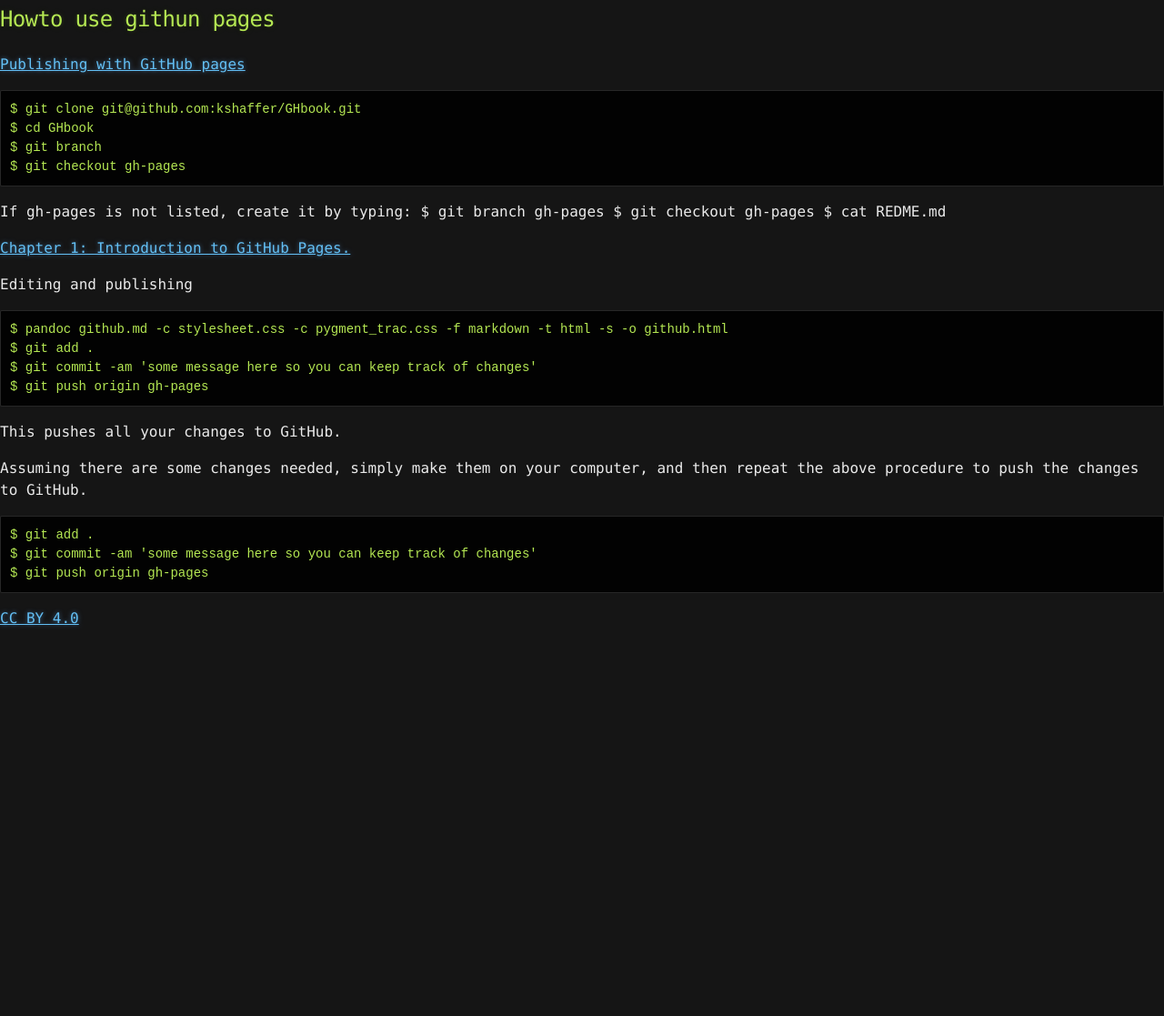
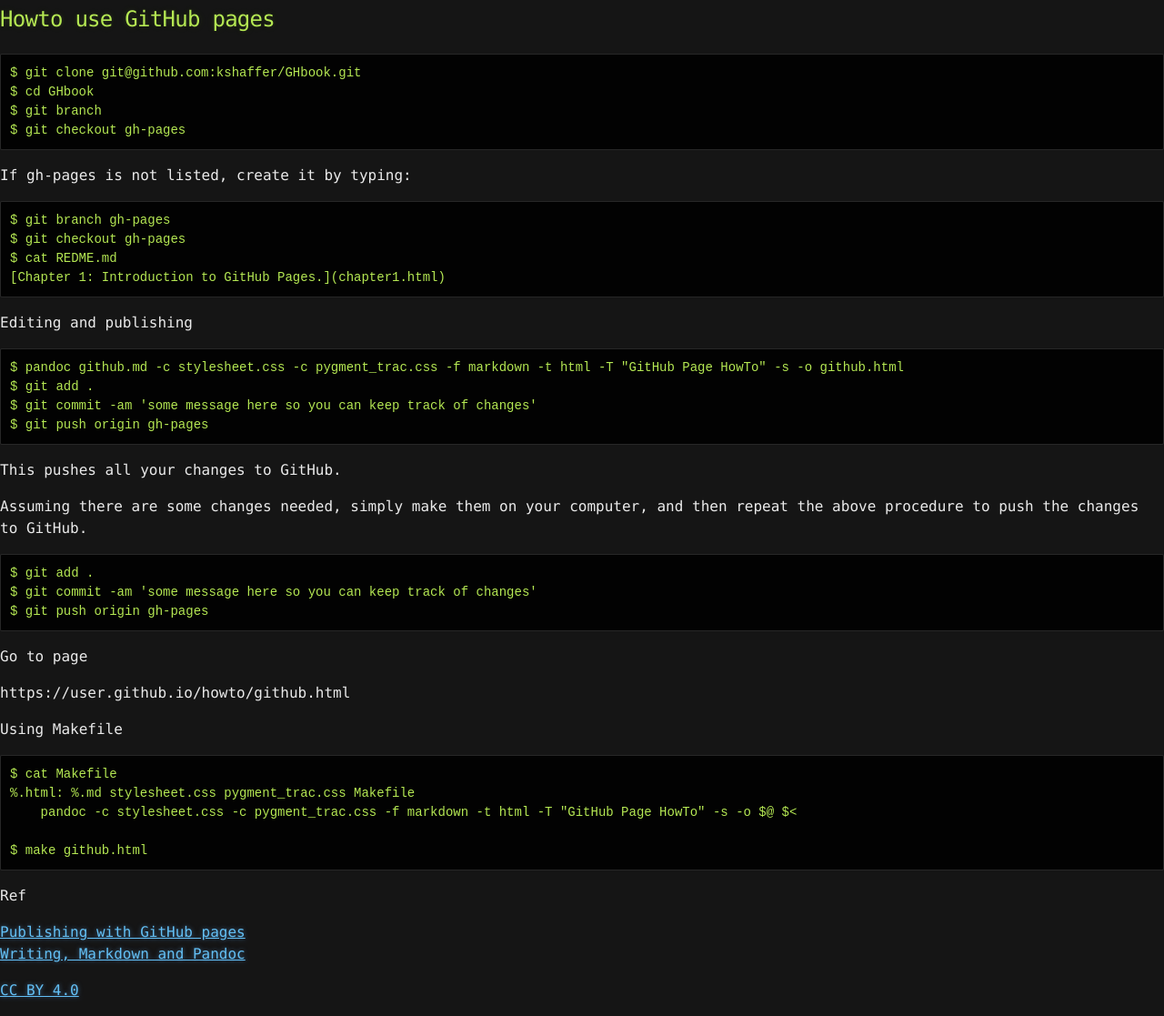
Before and after one commit to dbellomo/howto, a plain HTML site: page github.html in a window 1280 px wide. Shown: the part 65-1182 px from the top of the page at 91% size. Before the commit the page ends 800 px from the top, so only its background shows below. Drawn offline with Linux system fonts and the light colour scheme.

Commit message:
minor changes

```diff
--- a/github.html
+++ b/github.html
@@ -4,23 +4,25 @@
   <meta http-equiv="Content-Type" content="text/html; charset=utf-8" />
   <meta http-equiv="Content-Style-Type" content="text/css" />
   <meta name="generator" content="pandoc" />
-  <title></title>
+  <title>GitHub Page HowTo - </title>
   <style type="text/css">code{white-space: pre;}</style>
   <link rel="stylesheet" href="stylesheet.css" type="text/css" />
   <link rel="stylesheet" href="pygment_trac.css" type="text/css" />
 </head>
 <body>
 <h1 id="howto">HowTo</h1>
-<h2 id="howto-use-githun-pages">Howto use githun pages</h2>
-<p><a href="http://kris.shaffermusic.com/2013/09/publishing-with-github-pages">Publishing with GitHub pages</a></p>
+<h2 id="howto-use-github-pages">Howto use GitHub pages</h2>
 <pre><code>$ git clone git@github.com:kshaffer/GHbook.git
 $ cd GHbook
 $ git branch
 $ git checkout gh-pages</code></pre>
-<p>If gh-pages is not listed, create it by typing: $ git branch gh-pages $ git checkout gh-pages $ cat REDME.md</p>
-<p><a href="chapter1.html">Chapter 1: Introduction to GitHub Pages.</a></p>
+<p>If gh-pages is not listed, create it by typing:</p>
+<pre><code>$ git branch gh-pages
+$ git checkout gh-pages
+$ cat REDME.md
+[Chapter 1: Introduction to GitHub Pages.](chapter1.html)</code></pre>
 <p>Editing and publishing</p>
-<pre><code>$ pandoc github.md -c stylesheet.css -c pygment_trac.css -f markdown -t html -s -o github.html
+<pre><code>$ pandoc github.md -c stylesheet.css -c pygment_trac.css -f markdown -t html -T &quot;GitHub Page HowTo&quot; -s -o github.html
 $ git add .
 $ git commit -am &#39;some message here so you can keep track of changes&#39;
 $ git push origin gh-pages</code></pre>
@@ -29,6 +31,16 @@ $ git push origin gh-pages</code></pre>
 <pre><code>$ git add .
 $ git commit -am &#39;some message here so you can keep track of changes&#39;
 $ git push origin gh-pages</code></pre>
+<p>Go to page</p>
+<p>https://user.github.io/howto/github.html</p>
+<p>Using Makefile</p>
+<pre><code>$ cat Makefile
+%.html: %.md stylesheet.css pygment_trac.css Makefile
+    pandoc -c stylesheet.css -c pygment_trac.css -f markdown -t html -T &quot;GitHub Page HowTo&quot; -s -o $@ $&lt;
+
+$ make github.html</code></pre>
+<p>Ref</p>
+<p><a href="http://kris.shaffermusic.com/2013/09/publishing-with-github-pages">Publishing with GitHub pages</a><br /><a href="http://brizzled.clapper.org/blog/2010/11/26/writing-markdown-and-pandoc">Writing, Markdown and Pandoc</a></p>
 <p><a href="https://creativecommons.org/licenses/by/4.0">CC BY 4.0</a></p>
 </body>
 </html>
```
Also changed, not shown: 2 other files.
